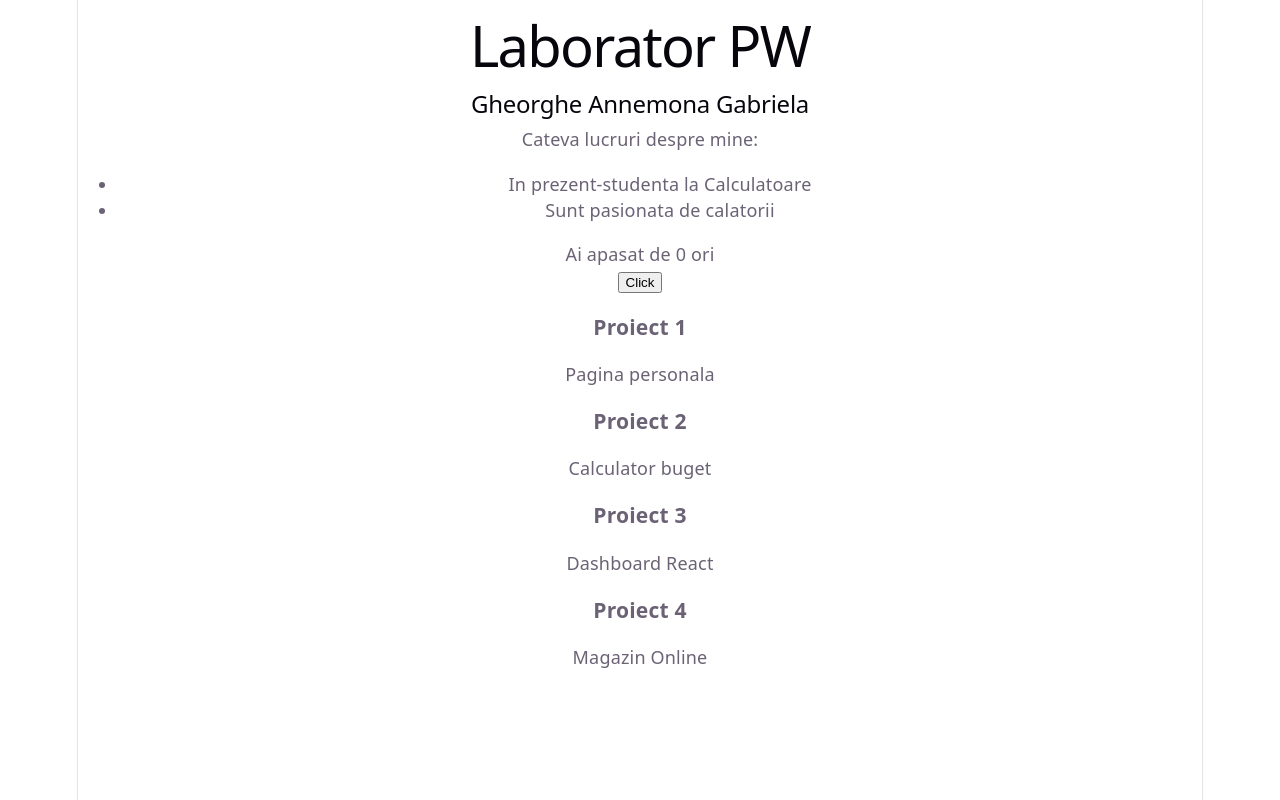
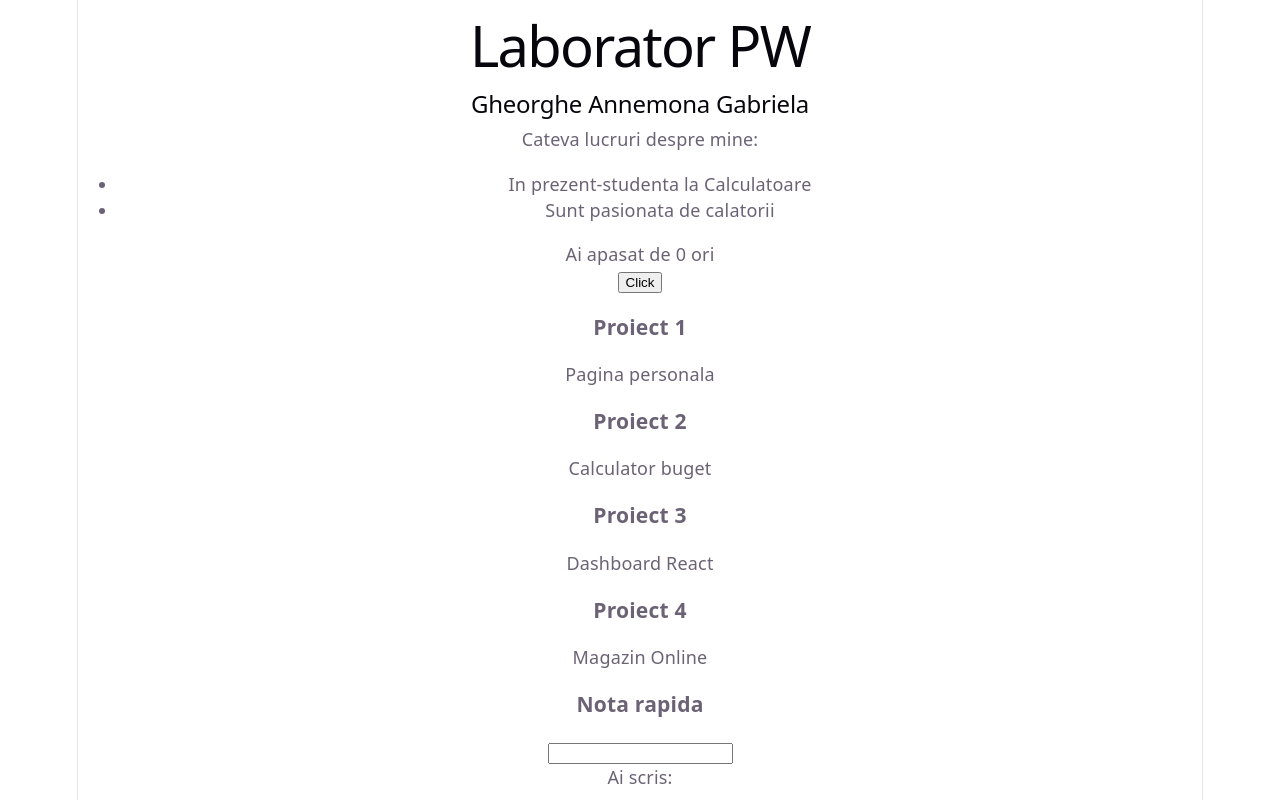
Before and after one commit to Annemona160/Lab-PW, a React (Vite) app: page / in a window 1280 px wide. Built offline with nearby package versions, Linux system fonts and the light colour scheme.

Commit message:
Lab5: ex1: Notă rapidă — input controlat

```diff
--- a/src/App.jsx
+++ b/src/App.jsx
@@ -1,5 +1,6 @@
 import { useState } from 'react';
 import Card from './Card';
+import QuickNote from './QuickNote';
 function App() {
     const [count, setCount] = useState(0);
 
@@ -27,6 +28,8 @@
   return <Card key={index} title={item.title} description={item.description} />;
 })}
 
+    <QuickNote />
+
  </div>
  );
 }
--- /dev/null
+++ b/src/QuickNote.jsx
@@ -0,0 +1,15 @@
+import { useState } from 'react';
+function QuickNote() {
+ const [note, setNote] = useState('');
+ return (
+ <div>
+ <h3>Nota rapida</h3>
+ <input
+ value={note}
+ onChange={(e) => setNote(e.target.value)}
+ />
+ <p>Ai scris: {note}</p>
+ </div>
+ );
+}
+export default QuickNote;
```
